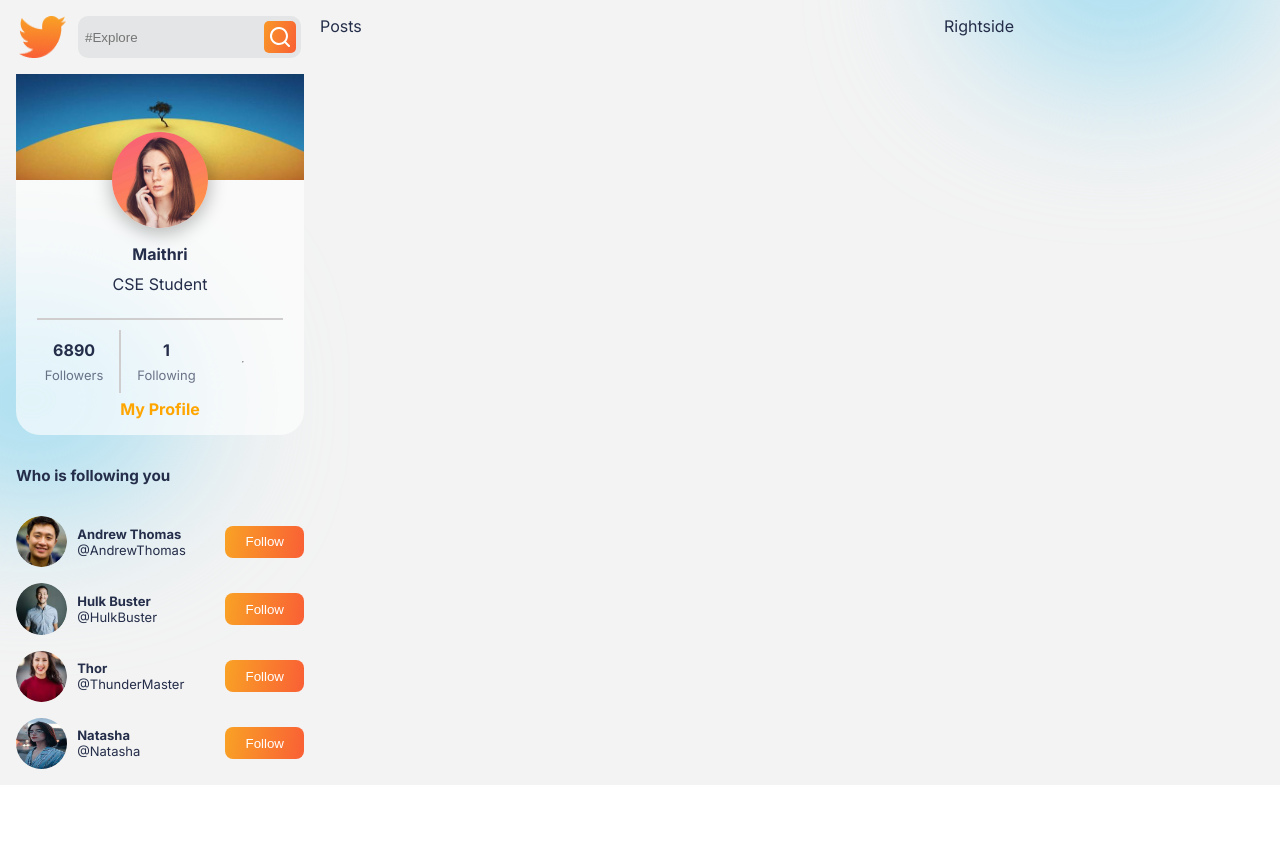
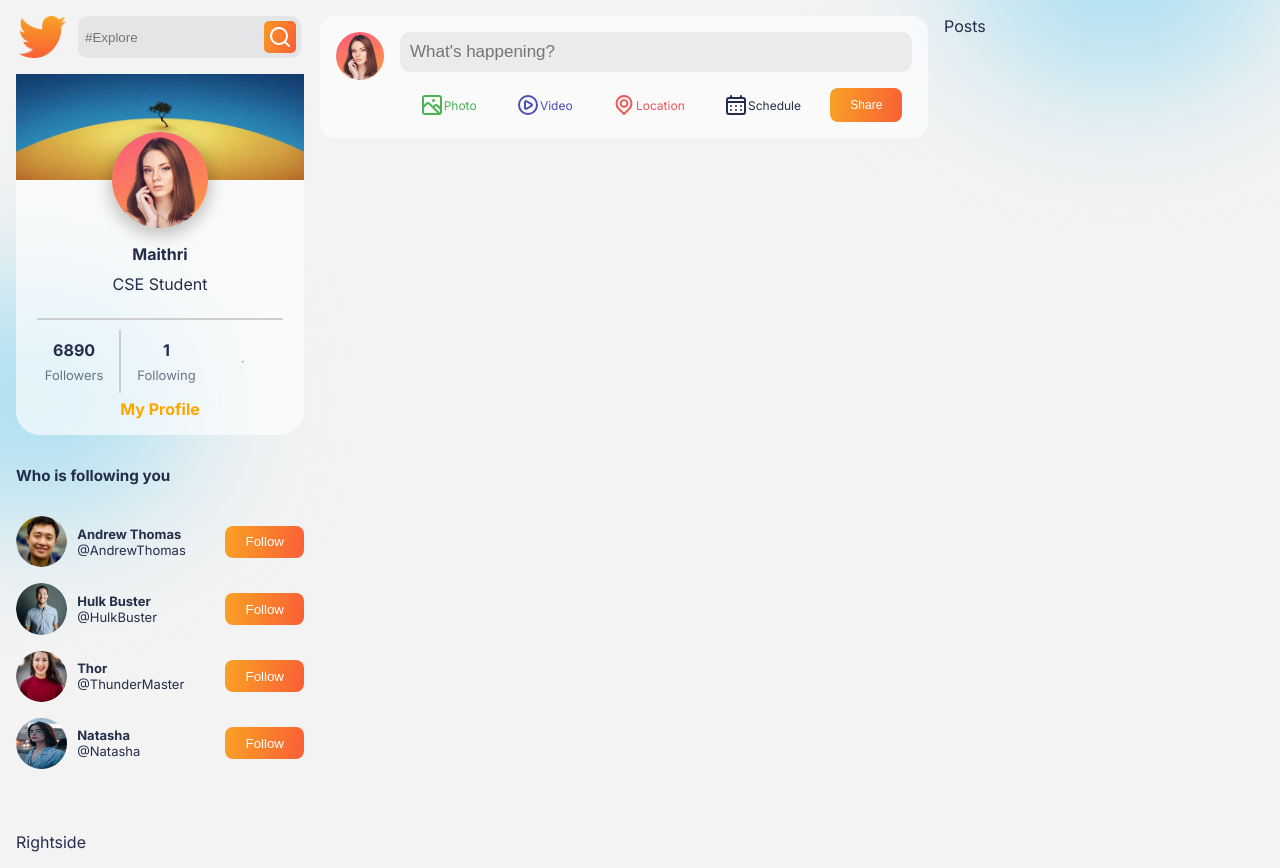
Before and after one commit to Garima-8604/GAM-network, a React (Create React App) app: page / in a window 1280 px wide. Before the commit the page ends 800 px from the top, so only its background shows below. Built offline with nearby package versions, Linux system fonts and the light colour scheme; a web font is replaced by a local one.

Commit message:
Added PostShare functionality

```diff
--- /dev/null
+++ b/src/components/PostShare/PostShare.css
@@ -0,0 +1,74 @@
+.PostShare{
+    display: flex;
+    gap: 1rem;
+    background-color: var(--cardColor);
+    padding: 1rem;
+    border-radius: 1rem;
+}
+
+.PostShare>img{
+    border-radius: 50%;
+    width: 3rem;
+    height: 3rem;
+}
+
+.PostShare>div{
+    display: flex;
+    flex-direction: column;
+    width: 90%;
+    gap: 1rem;
+}
+
+.PostShare>div>input{
+    background-color: var(--inputColor);
+    border-radius: 10px;
+    padding: 10px;
+    font-size: 17px;
+    border: none;
+    outline: none;
+}
+
+.postOptions{
+    display: flex;
+    justify-content: space-around;
+}
+
+.option{
+    padding: 5px;
+    padding-left: 10px;
+    padding-right: 10px;
+    border-radius: 10px;
+    display: flex;
+    align-items: center;
+    justify-content: center;
+    font-size: 12px;
+}
+
+.option:hover{
+    cursor: pointer;
+}
+
+.ps-button{
+    padding: 5px;
+    padding-left: 20px;
+    padding-right: 20px;
+    font-size: 12px;
+}
+
+.previewImage{
+    position: relative;
+}
+
+.previewImage>svg{
+    position: absolute;
+    right: 1rem;
+    top: 0.5rem;
+    cursor: pointer;
+}
+
+.previewImage>img{
+    width: 100%;
+    max-height: 20rem;
+    object-fit: cover;
+    border-radius: 0.5rem;
+}
--- /dev/null
+++ b/src/components/PostShare/PostShare.jsx
@@ -0,0 +1,64 @@
+import React, {useState, useRef} from 'react';
+import ProfileImage from '../../img/profileImg.jpg';
+import './PostShare.css';
+import {UilScenery} from "@iconscout/react-unicons";
+import {UilPlayCircle} from "@iconscout/react-unicons";
+import {UilLocationPoint} from "@iconscout/react-unicons";
+import {UilSchedule} from "@iconscout/react-unicons";
+import {UilTimes} from "@iconscout/react-unicons";
+
+const PostShare = () => {
+    const [image, setImage] = useState(null);
+    const imageRef = useRef();
+
+    const onImageChange =(event)=>{
+        if(event.target.files && event.target.files[0]){
+            let img = event.target.files[0];
+            setImage({
+                image: URL.createObjectURL(img)
+            });
+        }
+    };
+  return (
+    <div className="PostShare">
+        <img src={ProfileImage} alt=""/>
+        <div>
+        <input type="text" placeholder="What's happening?"/>
+        <div className="postOptions">
+        <div className="option" style={{color: "var(--photo)"}} onClick={()=>imageRef.current.click()}>
+        <UilScenery/>
+        Photo
+        </div>
+        <div className="option" style={{color: "var(--video)"}}>
+        <UilPlayCircle/>
+        Video
+        </div>
+        <div className="option" style={{color: "var(--location)"}}>
+        <UilLocationPoint/>
+        Location
+        </div>
+        <div className="option" style={{color: "var(--schedule)"}}>
+        <UilSchedule/>
+        Schedule
+        </div>
+        <button className="button ps-button">
+            Share
+        </button>
+        <div style={{display:"none"}}>
+        <input type="file" name="myImage" ref={imageRef} onChange={onImageChange}/>
+        </div>
+    </div>
+    {image &&
+    <div className="previewImage">
+        <UilTimes onClick={()=>setImage(null)}/>
+        <img src={image.image} alt=""/>
+    </div>
+
+    }
+    </div>
+
+    </div>
+  )
+}
+
+export default PostShare
--- /dev/null
+++ b/src/components/PostSide/PostSide.css
@@ -0,0 +1,7 @@
+.PostSide{
+    display: flex;
+    flex-direction: column;
+    gap: 1rem;
+    height: 100vh;
+    overflow: auto;
+}
--- /dev/null
+++ b/src/components/PostSide/PostSide.jsx
@@ -0,0 +1,11 @@
+import React from 'react'
+import PostShare from '../PostShare/PostShare'
+import './PostSide.css'
+
+export const PostSide = () => {
+  return (
+    <div className="PostSide">
+        <PostShare/>
+    </div>
+  )
+}
--- a/src/pages/home/Home.jsx
+++ b/src/pages/home/Home.jsx
@@ -1,10 +1,12 @@
 import React from 'react'
+import { PostSide } from '../../components/PostSide/PostSide'
 import ProfileSide from '../../components/profileSide/ProfileSide'
 import './Home.css'
 const Home = () => {
   return (
     <div className="Home">
         <ProfileSide/>
+        <PostSide/>
         <div className="postSide">Posts</div>
         <div className="RightSide">Rightside</div>
 
```
